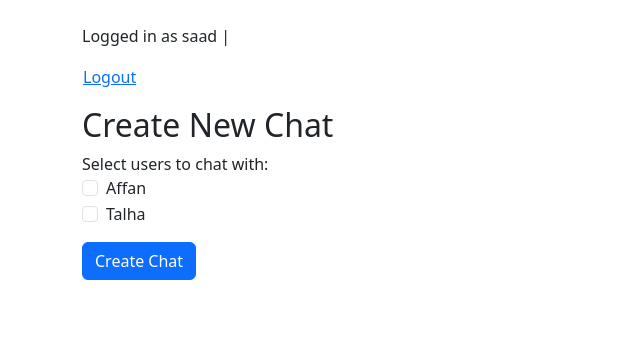
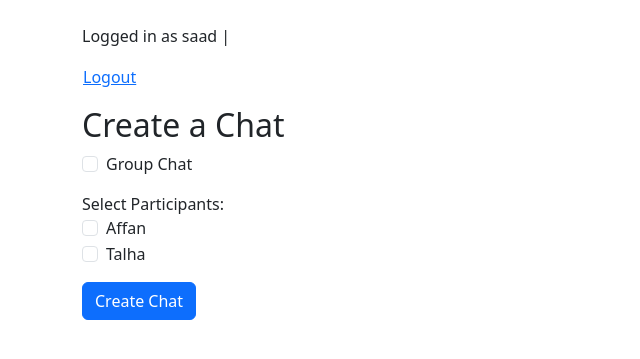
Before and after one commit to Saad-SYEDK/TeamChat, a Django app: page /chat/chat/create/ in a window 1280 px wide. Shown: the top 359 px of the page, without its empty margins (0-640 px from the left). Run offline with Django 5.2, Linux system fonts and the light colour scheme; a user stored in the database is signed in; data comes from the database, SQL or seed files in the repository; both versions use the stored data as it was after the commit.

```diff
--- a/chat/views.py
+++ b/chat/views.py
@@ -22,28 +22,68 @@ def signup_view(request):
         form = UserCreationForm()
     return render(request, 'registration/signup.html', {'form': form})
 
-
-
 @login_required
 def index(request):
     user_chats = request.user.chats.all()
-    return render(request, 'chat/index.html', {'chats': user_chats})
+
+    chats_with_other = []
+    for chat in user_chats:
+        if not chat.is_group:
+            other_user = chat.participants.exclude(id=request.user.id).first()
+        else:
+            other_user = None
+        chats_with_other.append((chat, other_user))
+
+    return render(request, 'chat/index.html', {'chats_with_other': chats_with_other})
 
 @login_required
 def chat_detail(request, chat_id):
     chat = Chat.objects.get(id=chat_id)
-    messages = chat.messages.order_by('timestamp')
-    return render(request, 'chat/chat_detail.html', {'chat': chat, 'messages': messages})
+    messages = chat.messages.all()
+
+    other_user = None
+    if not chat.is_group:
+        other_user = chat.participants.exclude(id=request.user.id).first()
+
+    context = {
+        'chat': chat,
+        'messages': messages,
+        'other_user': other_user,
+    }
+    return render(request, 'chat/chat_detail.html', context)
+
 
 @login_required
 def create_chat(request):
     if request.method == 'POST':
-        usernames = request.POST.getlist('users')
-        users = User.objects.filter(username__in=usernames)
-        chat = Chat.objects.create()
-        chat.participants.add(*users, request.user)
-        chat.save()
+        is_group = request.POST.get('is_group') == 'on'
+        selected_user_ids = request.POST.getlist('participants')
+        chat_name = request.POST.get('name').strip()
+
+        if is_group:
+            if not chat_name:
+                return render(request, 'chat/create_chat.html', {
+                    'error': 'Group chat must have a name.',
+                    'users': User.objects.exclude(id=request.user.id)
+                })
+            if len(selected_user_ids) < 2:
+                return render(request, 'chat/create_chat.html', {
+                    'error': 'Select at least two users for a group chat.',
+                    'users': User.objects.exclude(id=request.user.id)
+                })
+        else:
+            if len(selected_user_ids) != 1:
+                return render(request, 'chat/create_chat.html', {
+                    'error': 'Private chat must have exactly one user.',
+                    'users': User.objects.exclude(id=request.user.id)
+                })
+            chat_name = None  # Will be set dynamically in chat list
+
+        chat = Chat.objects.create(name=chat_name, is_group=is_group)
+        chat.participants.add(request.user)
+        for user_id in selected_user_ids:
+            chat.participants.add(User.objects.get(id=user_id))
         return redirect('chat_detail', chat_id=chat.id)
 
-    all_users = User.objects.exclude(id=request.user.id)
-    return render(request, 'chat/create_chat.html', {'users': all_users})
+    users = User.objects.exclude(id=request.user.id)
+    return render(request, 'chat/create_chat.html', {'users': users})
--- a/templates/chat/create_chat.html
+++ b/templates/chat/create_chat.html
@@ -1,19 +1,43 @@
 {% extends "base.html" %}
 {% block content %}
-<h2>Create New Chat</h2>
+<h2>Create a Chat</h2>
+{% if error %}
+    <div class="alert alert-danger">{{ error }}</div>
+{% endif %}
 <form method="post">
     {% csrf_token %}
+    <div class="form-check mb-3">
+        <input type="checkbox" class="form-check-input" name="is_group" id="is_group" onchange="toggleNameField()">
+        <label class="form-check-label" for="is_group">Group Chat</label>
+    </div>
+    <div class="mb-3" id="name_field" style="display: none;">
+        <label for="name" class="form-label">Group Name:</label>
+        <input type="text" name="name" class="form-control">
+    </div>
     <div class="mb-3">
-        <label>Select users to chat with:</label><br>
+        <label>Select Participants:</label><br>
         {% for user in users %}
             <div class="form-check">
-                <input class="form-check-input" type="checkbox" name="users" value="{{ user.username }}" id="user_{{ user.id }}">
-                <label class="form-check-label" for="user_{{ user.id }}">
-                    {{ user.username }}
-                </label>
+                <input class="form-check-input participant" type="checkbox" name="participants" value="{{ user.id }}" id="user{{ user.id }}">
+                <label class="form-check-label" for="user{{ user.id }}">{{ user.username }}</label>
             </div>
         {% endfor %}
     </div>
     <button type="submit" class="btn btn-primary">Create Chat</button>
 </form>
+
+<script>
+    function toggleNameField() {
+        const isGroup = document.getElementById('is_group').checked;
+        document.getElementById('name_field').style.display = isGroup ? 'block' : 'none';
+    }
+
+    // Optional: auto-deselect if group is not selected
+    document.getElementById('is_group').addEventListener('change', () => {
+        const checkboxes = document.querySelectorAll('.participant');
+        if (!event.target.checked) {
+            checkboxes.forEach(cb => cb.checked = false);
+        }
+    });
+</script>
 {% endblock %}
```
Also changed, not shown: templates/chat/chat_detail.html (+8 -1 lines), templates/chat/index.html (+9 -3 lines), db.sqlite3.
